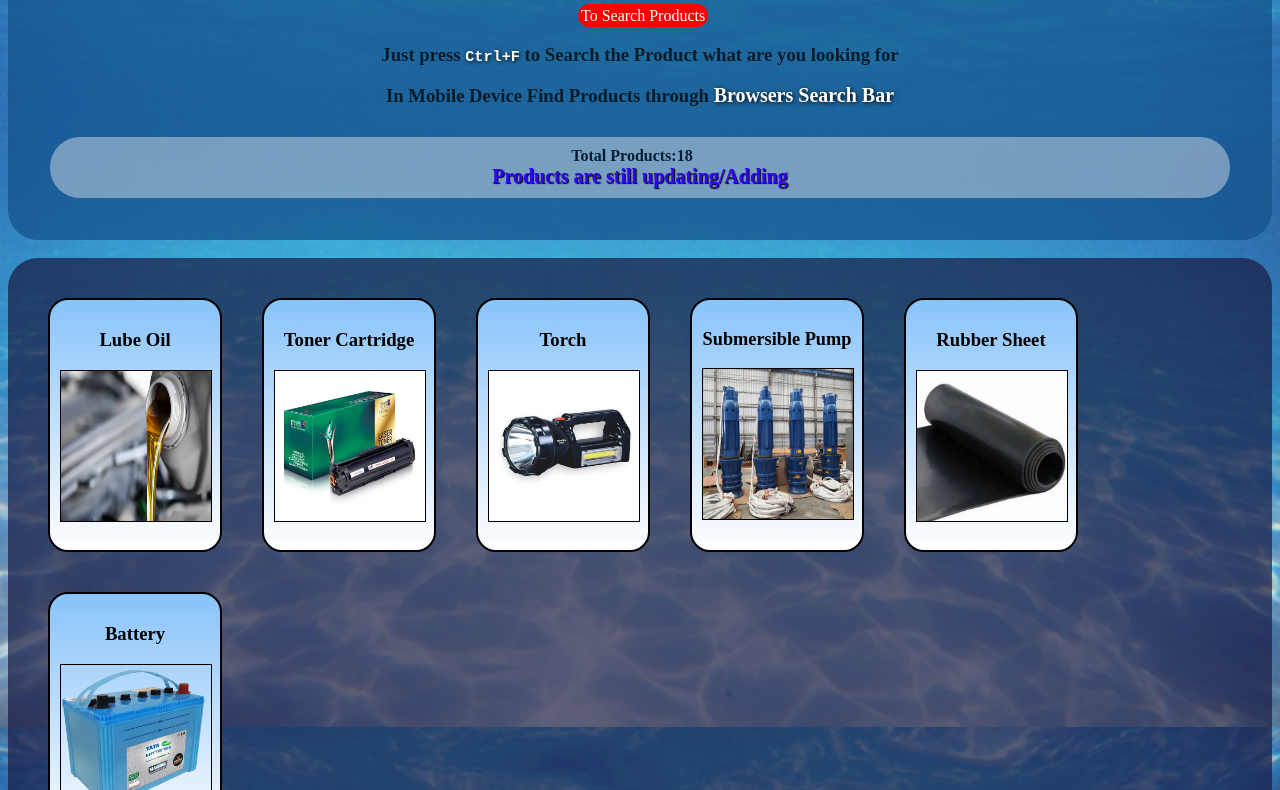
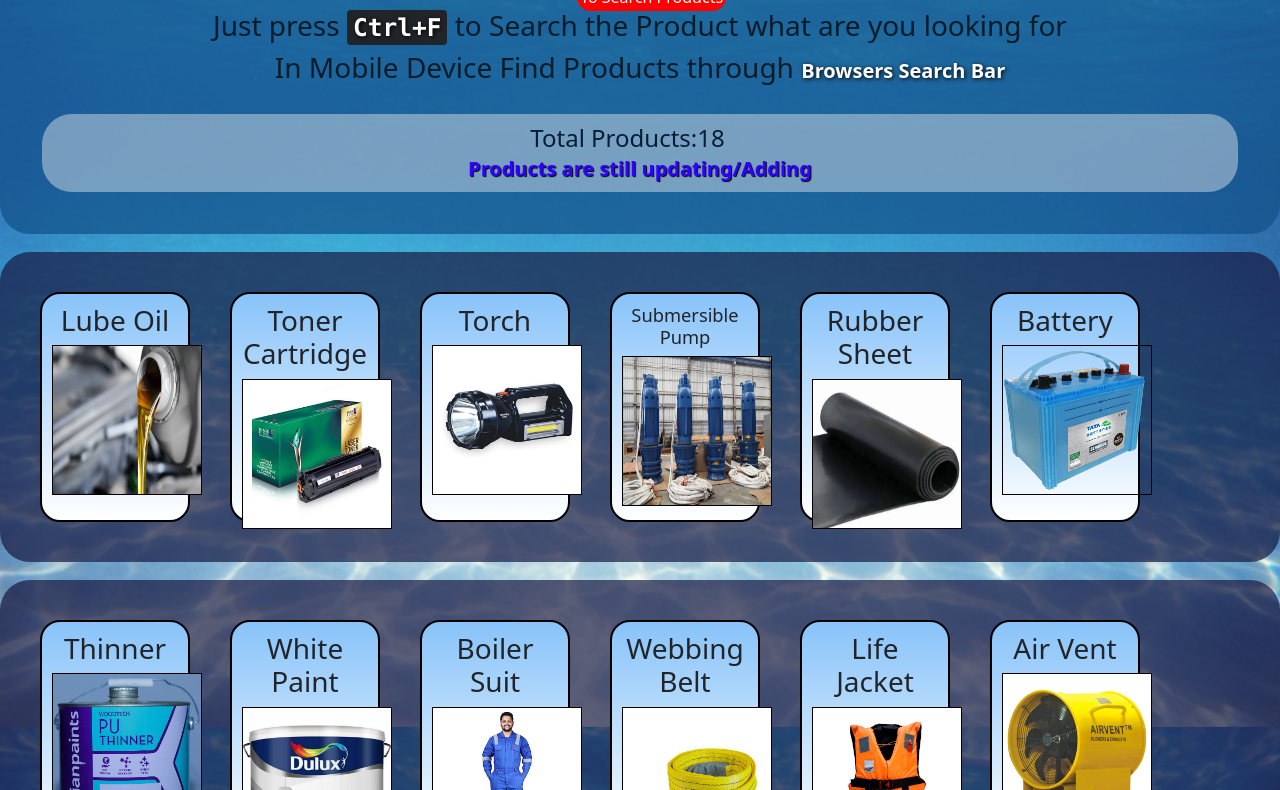
Before and after one commit to hritikshukla28/generalindustries, a plain HTML site: page Productsgeneral.html in a window 1280 px wide. Shown: the part 233-1023 px from the top of the page. Drawn offline with nearby package versions, Linux system fonts and the light colour scheme.

Commit message:
Update Productsgeneral.html

```diff
--- a/Productsgeneral.html
+++ b/Productsgeneral.html
@@ -6,6 +6,10 @@
     <meta name="viewport" content="width=device-width, initial-scale=1.0">
     <link rel="stylesheet" href="style.css">
     <title>Products-GeneralIndus</title>
+    <link href="https://cdn.jsdelivr.net/npm/bootstrap@5.3.8/dist/css/bootstrap.min.css" rel="stylesheet" integrity="sha384-sRIl4kxILFvY47J16cr9ZwB07vP4J8+LH7qKQnuqkuIAvNWLzeN8tE5YBujZqJLB" crossorigin="anonymous">
+<script src="https://cdn.jsdelivr.net/npm/bootstrap@5.3.8/dist/js/bootstrap.bundle.min.js" integrity="sha384-FKyoEForCGlyvwx9Hj09JcYn3nv7wiPVlz7YYwJrWVcXK/BmnVDxM+D2scQbITxI" crossorigin="anonymous"></script>
+
+
 </head>
 
 <body>
```
